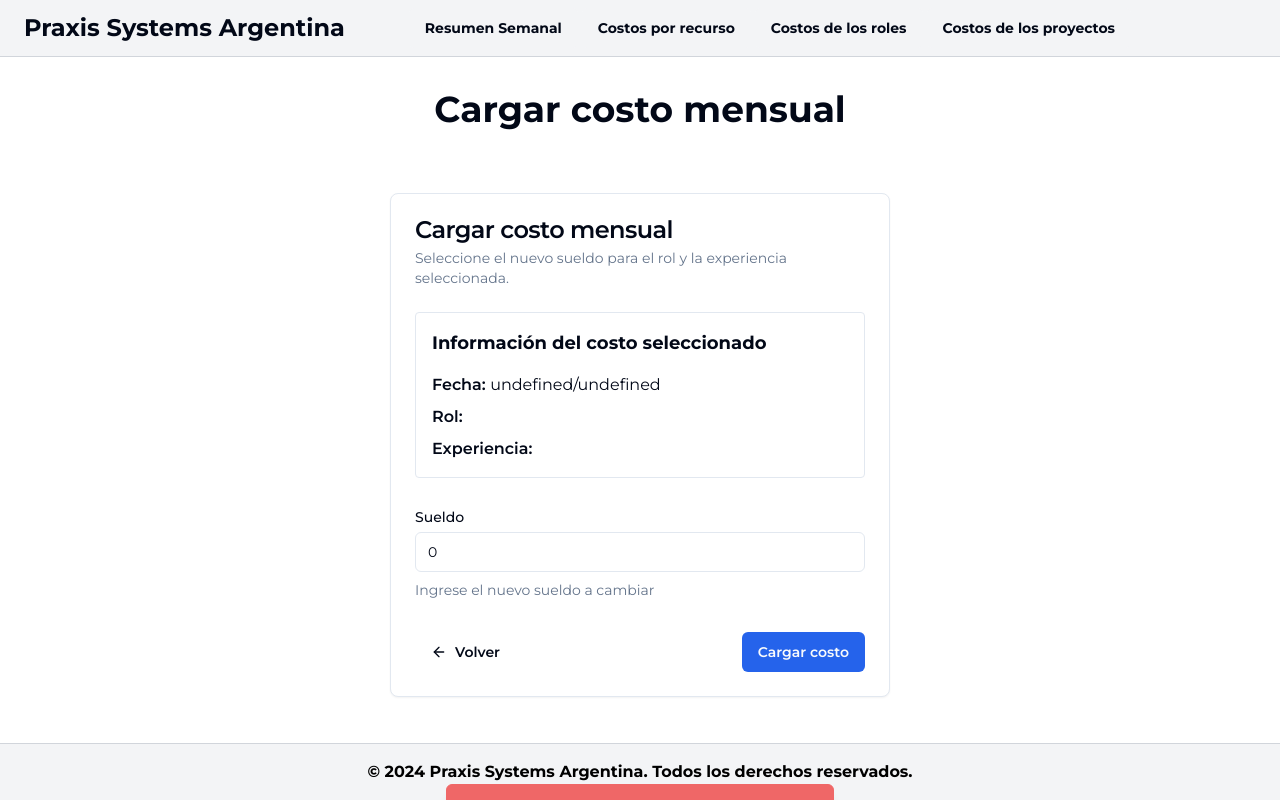
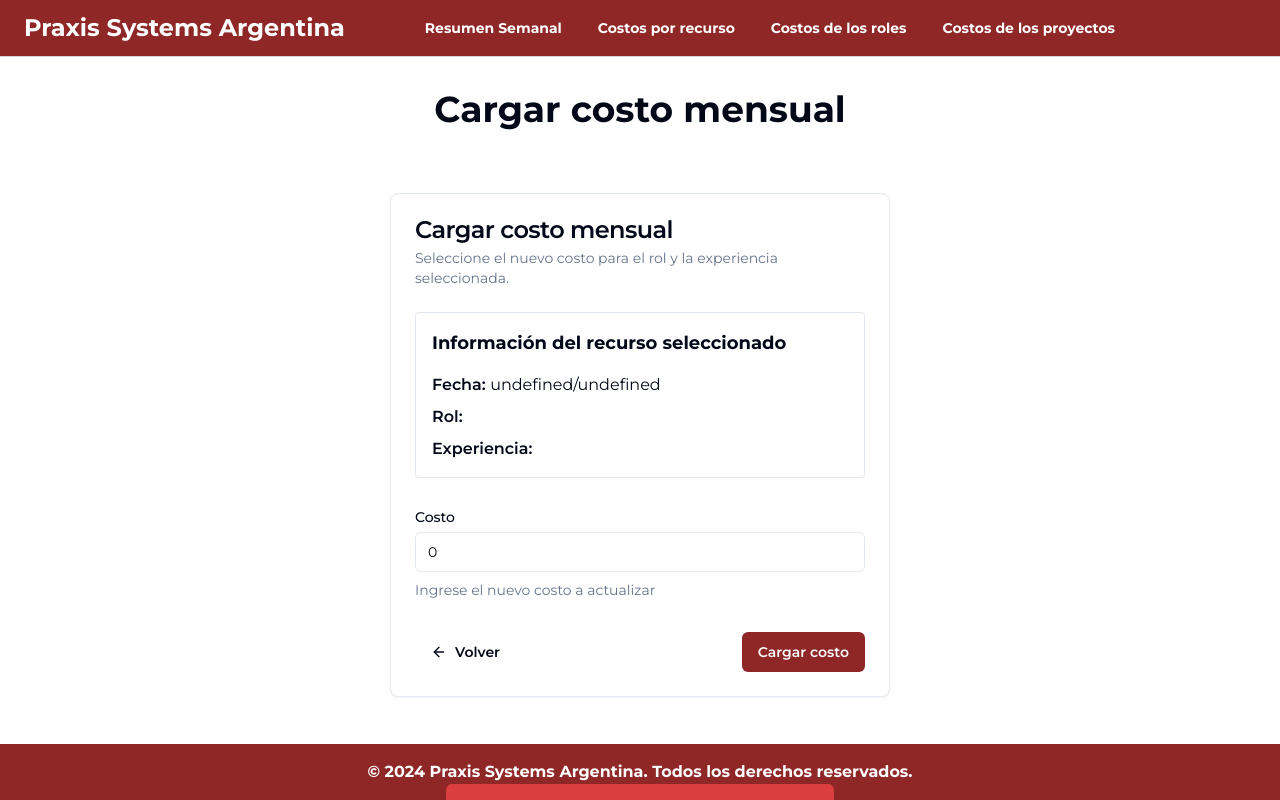
Before and after one commit to S2JuanS2/Sistema-ERP, a Next.js app in the folder frontend/: page /editar-costo-rol in a window 1280 px wide. Built offline with nearby package versions, Linux system fonts and the light colour scheme; no server answers.

Commit message:
feat: cambiado colores

```diff
--- a/frontend/src/app/cargar-costo-rol/ClientComponent.tsx
+++ b/frontend/src/app/cargar-costo-rol/ClientComponent.tsx
@@ -229,7 +229,9 @@ export default function ClientComponent({ rolesPosibles }: ClientComponentProps)
             {editando ? 'Actualizar un costo mensual' : 'Cargar costos mensuales'}
           </CardTitle>
           <CardDescription>
-            Seleccione una fecha y el rol para cargar el costo mensual.
+            {editando
+              ? 'Ingrese los nuevos costos para cada rol'
+              : 'Seleccione una fecha y ingrese los costos mensuales de cada rol.'}
           </CardDescription>
         </CardHeader>
         <CardContent>
@@ -259,7 +261,11 @@ export default function ClientComponent({ rolesPosibles }: ClientComponentProps)
                         customInput={<DateInput disabled={editando} />}
                       />
                     </FormControl>
-                    <FormDescription>Seleccione el mes y el año que desea cargar.</FormDescription>
+                    <FormDescription>
+                      {editando
+                        ? 'Periodo de los costos seleccionados'
+                        : 'Seleccione el mes y el año que desea cargar.'}
+                    </FormDescription>
                     <FormMessage />
                   </FormItem>
                 )}
@@ -287,7 +293,7 @@ export default function ClientComponent({ rolesPosibles }: ClientComponentProps)
                             <FormControl>
                               <Input
                                 placeholder="Escribe un sueldo en dólares"
-                                className="min-w-[250px]"
+                                className="min-w-[250px] focus-visible:ring-primary"
                                 {...field}
                                 type="number"
                                 onInput={(e) => {
@@ -307,7 +313,7 @@ export default function ClientComponent({ rolesPosibles }: ClientComponentProps)
                     ))}
                   </div>
                   <FormDescription className="mt-4">
-                    Seleccione un sueldo para cada experiencia
+                    Ingrese un costo para cada experiencia del rol
                   </FormDescription>
                 </div>
               ))}
@@ -321,7 +327,7 @@ export default function ClientComponent({ rolesPosibles }: ClientComponentProps)
                 </Button>
 
                 <Button type="submit" className="bg-primary font-semibold">
-                  {editando ? 'Actualizar costo' : 'Cargar costo'}
+                  {editando ? 'Actualizar costos' : 'Cargar costos'}
                 </Button>
               </div>
             </form>
--- a/frontend/src/app/editar-costo-rol/ClientComponent.tsx
+++ b/frontend/src/app/editar-costo-rol/ClientComponent.tsx
@@ -94,14 +94,14 @@ export default function ClientComponent() {
         <CardHeader>
           <CardTitle>{id ? 'Actualizar un costo mensual' : 'Cargar costo mensual'}</CardTitle>
           <CardDescription>
-            Seleccione el nuevo sueldo para el rol y la experiencia seleccionada.
+            Seleccione el nuevo costo para el rol y la experiencia seleccionada.
           </CardDescription>
         </CardHeader>
         <CardContent>
           <Form {...form}>
             <form className="space-y-8" onSubmit={form.handleSubmit(onSubmit)}>
               <div className="border-slate-200 border rounded p-4">
-                <p className="text-lg font-bold mb-4">Información del costo seleccionado</p>
+                <p className="text-lg font-bold mb-4">Información del recurso seleccionado</p>
                 <div className="flex flex-col gap-2 font-semibold">
                   <p>
                     Fecha:{' '}
@@ -123,7 +123,7 @@ export default function ClientComponent() {
                 name="sueldo"
                 render={({ field }) => (
                   <FormItem className="flex flex-col">
-                    <FormLabel>Sueldo</FormLabel>
+                    <FormLabel>Costo</FormLabel>
                     <FormControl>
                       <Input
                         placeholder="Selecciona un sueldo en divisa dolar"
@@ -135,7 +135,7 @@ export default function ClientComponent() {
                         min={0}
                       />
                     </FormControl>
-                    <FormDescription>Ingrese el nuevo sueldo a cambiar</FormDescription>
+                    <FormDescription>Ingrese el nuevo costo a actualizar</FormDescription>
                     <FormMessage />
                   </FormItem>
                 )}
--- a/frontend/src/components/Footer.tsx
+++ b/frontend/src/components/Footer.tsx
@@ -2,8 +2,8 @@ import { Mail, Phone, Pin } from 'lucide-react';
 
 export default function Footer() {
   return (
-    <div className="bg-gray-100 mt-6">
-      <footer className="border-t border-t-gray-300 text-black pt-2">
+    <div className="bg-primary  mt-6">
+      <footer className="border-t border-t-gray-300 text-white pt-2">
         <div className="container mx-16 flex flex-row justify-evenly py-2">
           <div className="flex flex-col gap-1">
             <p className="font-bold ">Oficinas</p>
--- a/frontend/src/components/SimpleFooter.tsx
+++ b/frontend/src/components/SimpleFooter.tsx
@@ -1,7 +1,7 @@
 export default function SimpleFooter() {
   return (
-    <div className="bg-gray-100">
-      <footer className="border-t border-t-gray-300 text-black py-4 text-center font-bold">
+    <div className="bg-primary">
+      <footer className=" text-white py-4 text-center font-bold">
         <p>© 2024 Praxis Systems Argentina. Todos los derechos reservados.</p>
       </footer>
     </div>
--- a/frontend/src/components/SimpleNavbar.tsx
+++ b/frontend/src/components/SimpleNavbar.tsx
@@ -12,11 +12,11 @@ import Link from 'next/link';
 
 export default function SimpleNavbar() {
   return (
-    <nav className="py-2 px-6 flex items-center gap-10 border-b border-b-gray-300 bg-gray-100">
+    <nav className="py-2 px-6 flex items-center gap-10 border-b text-white border-b-gray-300 bg-primary">
       <h1 className="text-2xl font-bold mr-6 ">
         <Link
           href="/"
-          className="focus-visible:border-2 focus-visible:border-primary focus-visible:outline-none focus-visible:rounded"
+          className="focus-visible:border-2 focus-visible:border-primary focus-visible:outline-none  focus-visible:rounded"
         >
           Praxis Systems Argentina
         </Link>
--- a/frontend/src/components/ui/button.tsx
+++ b/frontend/src/components/ui/button.tsx
@@ -5,7 +5,7 @@ import { cva, type VariantProps } from 'class-variance-authority';
 import { cn } from '@/lib/utils';
 
 const buttonVariants = cva(
-  'inline-flex items-center justify-center gap-2 whitespace-nowrap rounded-md text-sm font-medium ring-offset-background transition-colors focus-visible:outline-none focus-visible:ring-2 focus-visible:ring-ring focus-visible:ring-offset-2 disabled:pointer-events-none disabled:opacity-50 [&_svg]:pointer-events-none ',
+  'inline-flex items-center justify-center gap-2 whitespace-nowrap rounded-md text-sm font-medium ring-offset-background transition-colors focus-visible:focus-visible:outline-none focus-visible:ring-2 focus-visible:ring-primary  focus-visible:ring-offset-2 disabled:pointer-events-none disabled:opacity-50 [&_svg]:pointer-events-none ',
   {
     variants: {
       variant: {
--- a/frontend/src/components/ui/navigation-menu.tsx
+++ b/frontend/src/components/ui/navigation-menu.tsx
@@ -35,7 +35,7 @@ NavigationMenuList.displayName = NavigationMenuPrimitive.List.displayName;
 const NavigationMenuItem = NavigationMenuPrimitive.Item;
 
 const navigationMenuTriggerStyle = cva(
-  'group inline-flex h-10 w-max items-center justify-center rounded-md bg-background px-4 py-2 text-sm font-bold transition-colors hover:bg-accent hover:text-accent-foreground focus:bg-accent focus:text-accent-foreground focus:outline-none disabled:pointer-events-none disabled:opacity-50 data-[active]:bg-accent/50 data-[state=open]:bg-accent/50'
+  'group inline-flex h-10 w-max items-center justify-center rounded-md bg-transparent px-4 py-2 text-sm font-bold transition-colors hover:bg-transparent hover:opacity-50 focus:bg-transparent focus:opacity-50 focus:outline-none disabled:pointer-events-none disabled:opacity-50 data-[active]:bg-accent/50 data-[state=open]:bg-accent/50'
 );
 
 const NavigationMenuTrigger = React.forwardRef<
--- a/frontend/tailwind.config.ts
+++ b/frontend/tailwind.config.ts
@@ -21,7 +21,7 @@ export default {
           foreground: 'hsl(var(--popover-foreground))',
         },
         primary: {
-          DEFAULT: 'hsl(var(--primary))',
+          DEFAULT: '#8f2727',
           foreground: 'hsl(var(--primary-foreground))',
         },
         secondary: {
```
